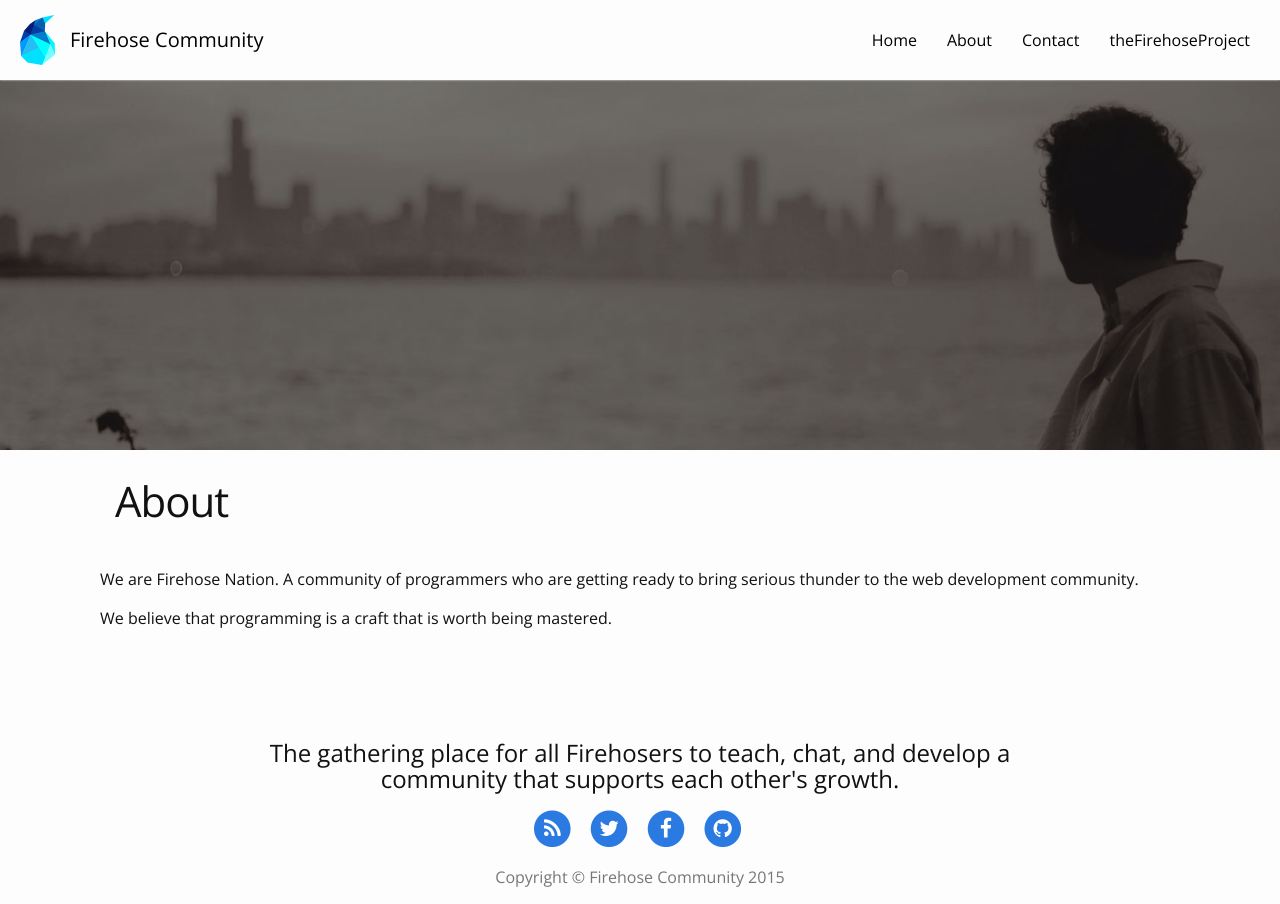
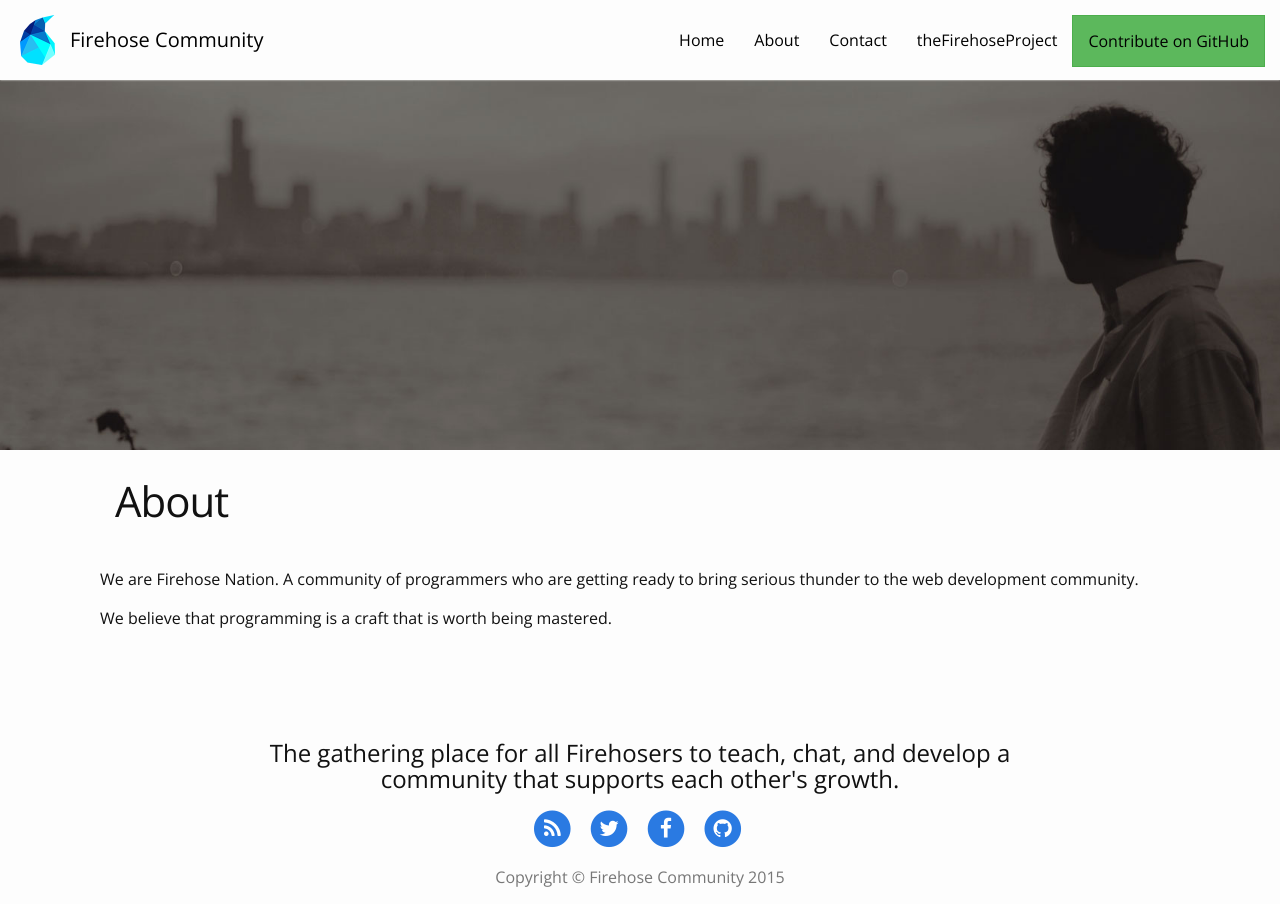
Before and after one commit to FirehoseCommunity/community.thefirehoseproject.com, a Jekyll site: the page built from about.md, in a window 1280 px wide. Built offline with Jekyll 4.4.1, drawn with Linux system fonts in a browser that asks for light colours; nearby versions of some CDN libraries.

Commit message:
Added contribute on github button to top nav

```diff
--- a/_includes/header.html
+++ b/_includes/header.html
@@ -27,6 +27,9 @@
                  <li>
                     <a href="http://www.thefirehoseproject.com">theFirehoseProject</a>
                 </li>
+                <li>
+                    <a href="http://community.thefirehoseproject.com/2015/08/19/How-To-Fork-A-Repo-And-Contribute.html" class="btn btn-success btn-contribute">Contribute on GitHub</a>
+                </li>
             </ul>
         </div>
         <!-- /.navbar-collapse -->
--- a/_sass/_layout.scss
+++ b/_sass/_layout.scss
@@ -87,7 +87,13 @@
     }
 }
 
-
+.btn-contribute {
+  font-size: $base-font-size;
+  border-radius: 0px;
+  @include media-query($on-palm) {
+    margin-left: 15px;
+  }
+}
 
 /**
  * Site footer
@@ -389,7 +395,6 @@ article.post-content h1, h2, h3, h4, h5 {
   -o-background-size: cover;
 }
 
-
 .comment-box {
   -moz-box-shadow: 1px 1px 2px 0 #d0d0d0;
   -webkit-box-shadow: 1px 1px 2px 0 #d0d0d0;
```
